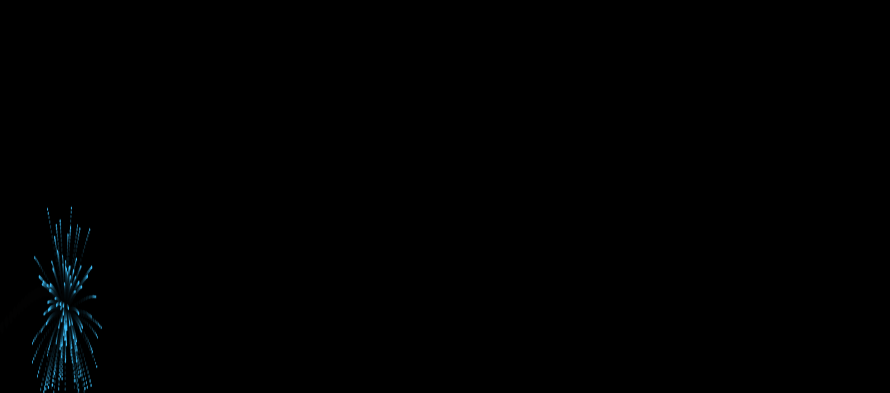
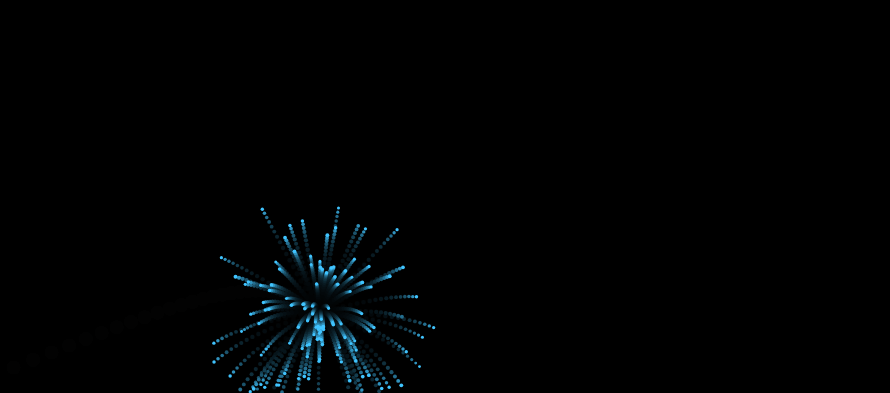
Before and after one commit to Fayiz120/Wishing, a plain HTML site: page index.html in a window 1280 px wide. Shown: the part 407-800 px from the top of the page, without its empty margins (50-940 px from the left). Drawn offline with nearby package versions, Linux system fonts and the light colour scheme; animation ran at ten frames a second.

Commit message:
Bug fixes in style

```diff
--- a/style.css
+++ b/style.css
@@ -9,8 +9,8 @@ canvas {
     position: fixed;
     top: 0;
     left: 0;
-    width: 50vh;
-    height: 100vh;
+    width: 100%;
+    height: 100%;
     z-index: -1;
 }
 .container{
```
